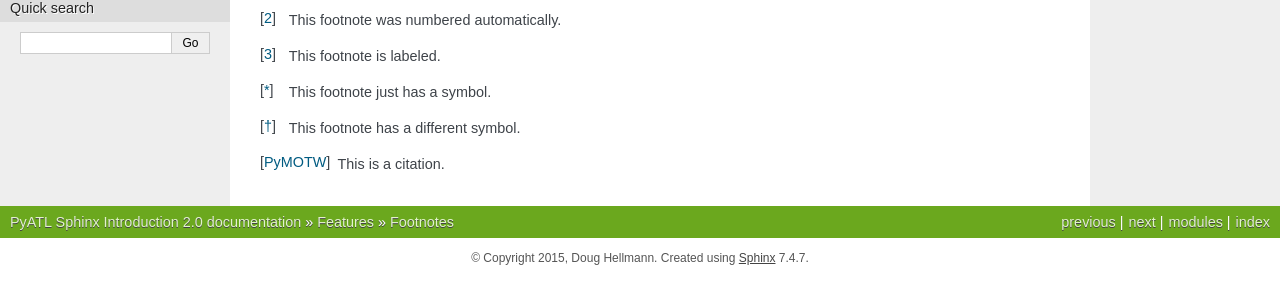
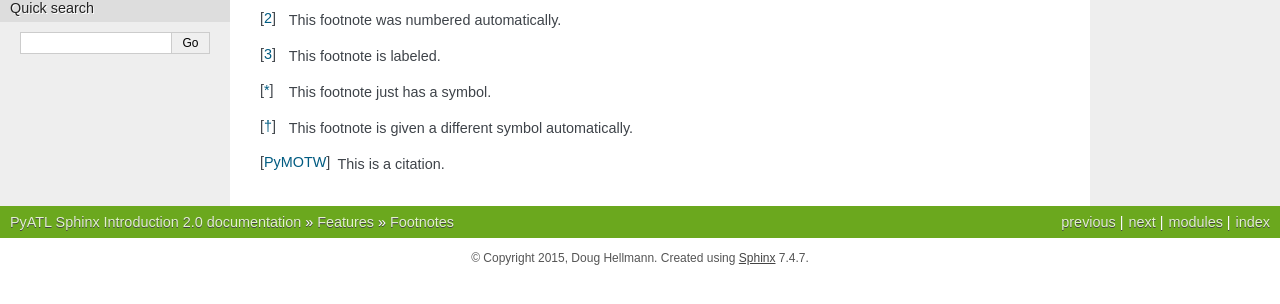
Before and after one commit to dhellmann/pyatl-sphinx-introduction, a Sphinx documentation site: the page built from source/features/footnotes.rst, in a window 1280 px wide. Shown: the part 284-588 px from the top of the page. Built offline with Sphinx 7.4.7, drawn with Linux system fonts in a browser that asks for light colours; pages that are not in the unit, such as notebooks, are missing from menus.

Commit message:
clarify footnote example

```diff
--- a/source/features/footnotes.rst
+++ b/source/features/footnotes.rst
@@ -20,7 +20,7 @@
 
 .. [*] This footnote just has a symbol.
 
-.. [*] This footnote has a different symbol.
+.. [*] This footnote is given a different symbol automatically.
 
 .. [PyMOTW] This is a citation.
 
```
